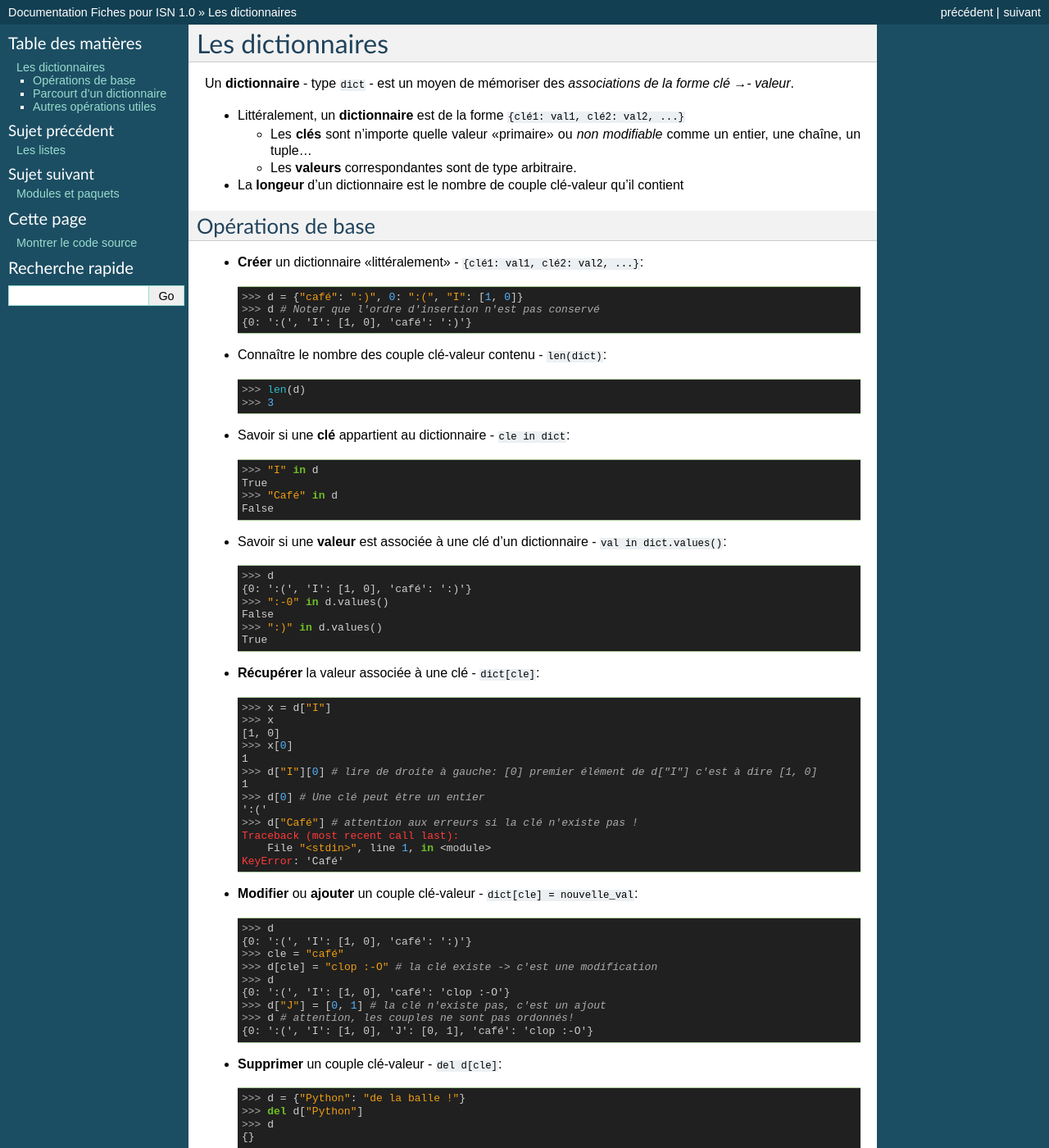
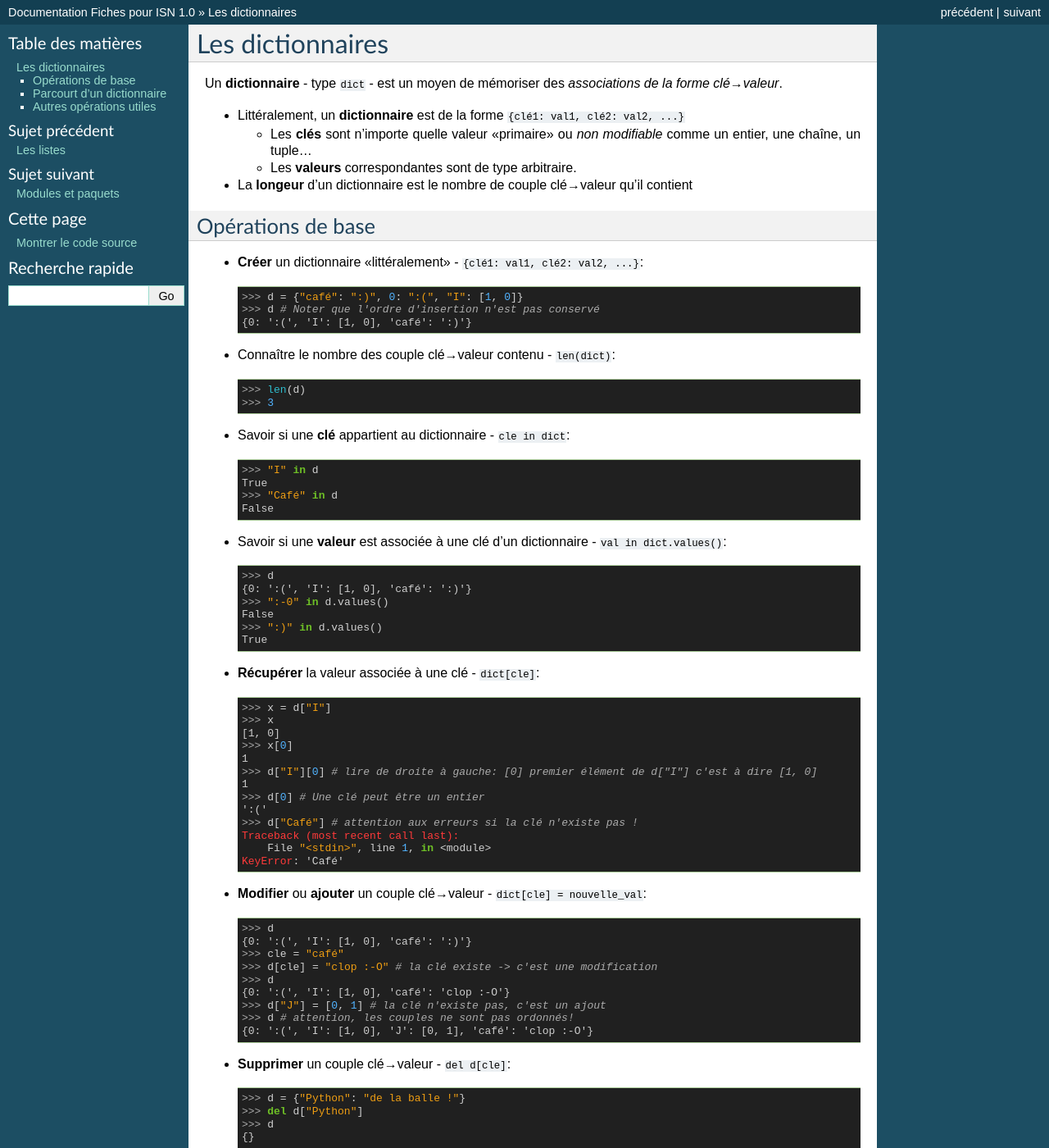
Before and after one commit to ORLEANS-TOURS-IRES/Fiches_ISN, a Sphinx documentation site: the page built from source/dictionnaires.rst, in a window 1280 px wide and 1400 px high. Shown: the whole window at 82% size. Built offline with Sphinx 7.4.7, drawn with Linux system fonts in a browser that asks for light colours.

Commit message:
petites corrections

```diff
--- a/source/dictionnaires.rst
+++ b/source/dictionnaires.rst
@@ -2,14 +2,14 @@
 Les dictionnaires
 *****************
 
-Un **dictionnaire** - type ``dict`` - est un moyen de mémoriser des *associations de la forme clé →- valeur*.
+Un **dictionnaire** - type ``dict`` - est un moyen de mémoriser des *associations de la forme clé→valeur*.
 
 * Littéralement, un **dictionnaire** est de la forme ``{clé1: val1, clé2: val2, ...}``
 
-  * Les **clés** sont n'importe quelle valeur «primaire» ou  *non modifiable* comme un entier, une chaîne, un tuple...
+  * Les **clés** sont n'importe quelle valeur «primaire» ou *non modifiable* comme un entier, une chaîne, un tuple...
   * Les **valeurs** correspondantes sont de type arbitraire.
 
-* La **longeur** d'un dictionnaire est le nombre de couple clé-valeur qu'il contient
+* La **longeur** d'un dictionnaire est le nombre de couple clé→valeur qu'il contient
 
 Opérations de base
 ==================
@@ -20,7 +20,7 @@ Opérations de base
         >>> d # Noter que l'ordre d'insertion n'est pas conservé
         {0: ':(', 'I': [1, 0], 'café': ':)'}
 
-* Connaître le nombre des couple clé-valeur contenu - ``len(dict)``::
+* Connaître le nombre des couple clé→valeur contenu - ``len(dict)``::
 
         >>> len(d)
         >>> 3
@@ -57,7 +57,7 @@ Opérations de base
             File "<stdin>", line 1, in <module>
         KeyError: 'Café'
 
-* **Modifier** ou **ajouter** un couple clé-valeur - ``dict[cle] = nouvelle_val``::
+* **Modifier** ou **ajouter** un couple clé→valeur - ``dict[cle] = nouvelle_val``::
 
         >>> d
         {0: ':(', 'I': [1, 0], 'café': ':)'}
@@ -69,7 +69,7 @@ Opérations de base
         >>> d # attention, les couples ne sont pas ordonnés!
         {0: ':(', 'I': [1, 0], 'J': [0, 1], 'café': 'clop :-O'}
 
-* **Supprimer** un couple clé-valeur - ``del d[cle]``::
+* **Supprimer** un couple clé→valeur - ``del d[cle]``::
 
         >>> d = {"Python": "de la balle !"}
         >>> del d["Python"]
```
